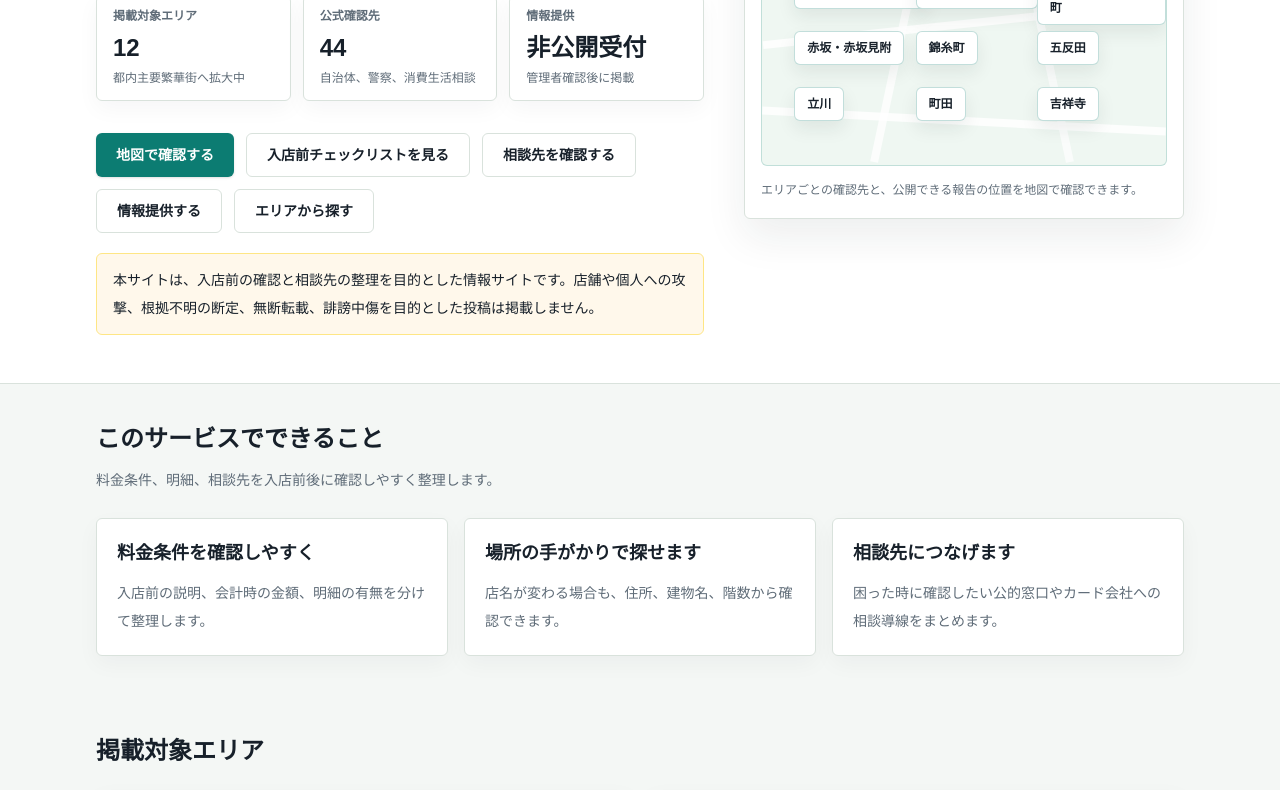
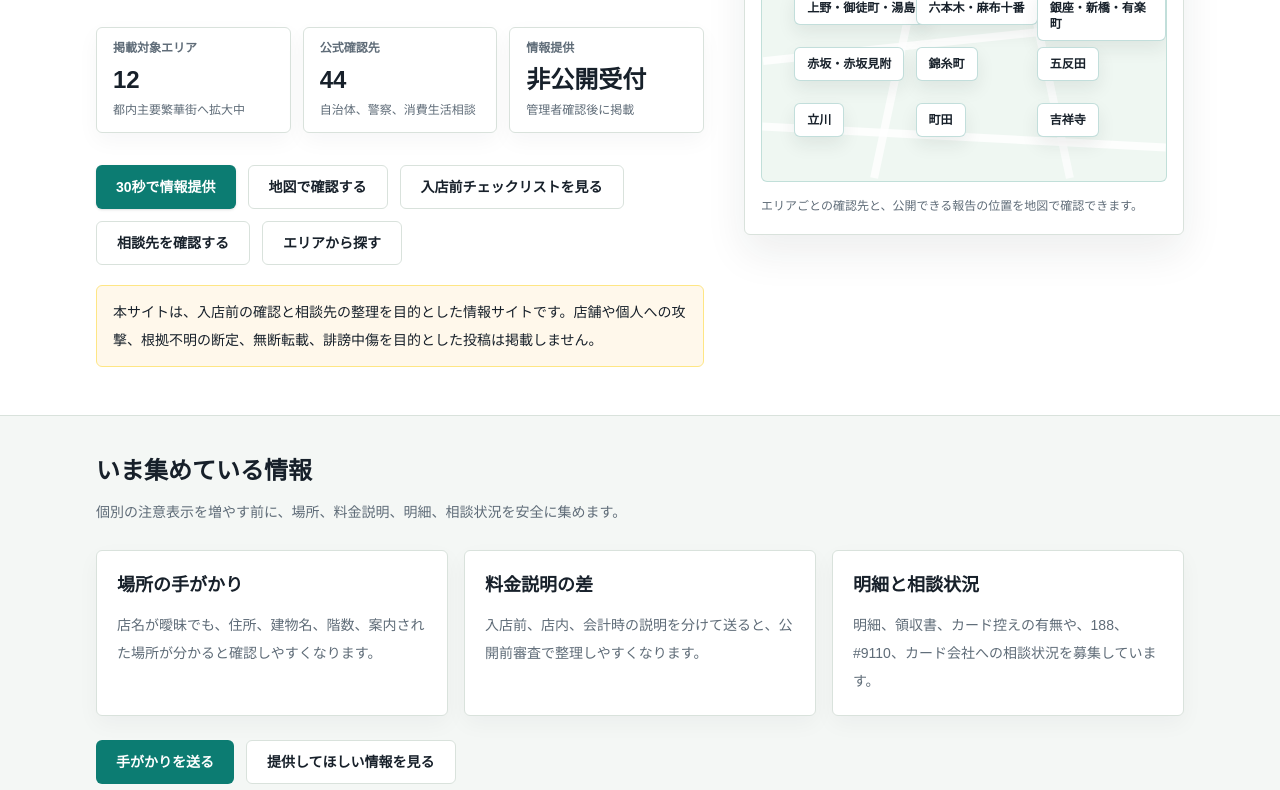
Before and after one commit to machonaengineer/nyutenmae-check-tokyo, a Next.js app: page / in a window 1280 px wide. Shown: the part 480-1270 px from the top of the page. Built offline with nearby package versions, Linux system fonts and the light colour scheme; no server answers.

Commit message:
Shift public UX toward information contribution

```diff
--- a/src/app/areas/[slug]/page.tsx
+++ b/src/app/areas/[slug]/page.tsx
@@ -194,7 +194,7 @@ export default async function AreaDetailPage({ params }: AreaPageProps) {
           </div>
         ) : (
           <>
-            <EmptyState message="このエリアはまだ公開できる個別報告がありません。公式確認先と確認項目を先に表示しています。" />
+            <EmptyState message="このエリアは公開できる個別報告を育てている段階です。場所、料金説明、明細の手がかりを募集しています。" />
             <div className="mt-5 rounded-md border border-line bg-white p-5 shadow-[0_8px_22px_rgb(23_32_42/0.04)]">
               <div className="grid gap-3 text-sm text-muted sm:grid-cols-3">
                 <p>承認済み報告: 0件</p>
@@ -202,8 +202,22 @@ export default async function AreaDetailPage({ params }: AreaPageProps) {
                 <p>審査中の確認候補: {reviewCandidateCount}件</p>
               </div>
               <p className="mt-4 text-sm leading-7 text-muted">
-                まずは公式確認先、入店前の確認項目、情報提供フォームを案内します。具体的な手がかりがある場合は、情報提供フォームから送信できます。
+                まずは公式確認先、入店前の確認項目、情報提供フォームを案内します。店名が曖昧でも、住所、建物名、階数、料金説明、明細の有無があれば非公開で送信できます。
               </p>
+              <div className="mt-5 grid gap-3 md:grid-cols-3">
+                {[
+                  "案内を受けた場所と入店先の住所",
+                  "入店前と会計時の説明差",
+                  "明細、領収書、カード控えの有無",
+                ].map((item) => (
+                  <div
+                    className="rounded-md border border-line bg-surface px-4 py-3 text-sm font-semibold leading-6 text-ink"
+                    key={item}
+                  >
+                    {item}
+                  </div>
+                ))}
+              </div>
               <div className="mt-5 grid gap-3 md:grid-cols-3">
                 {researchSources.slice(0, 3).map((source) => (
                   <article
--- a/src/app/areas/page.tsx
+++ b/src/app/areas/page.tsx
@@ -41,7 +41,28 @@ export default async function AreasPage() {
         eyebrow="Areas"
         title="掲載対象エリア"
         description="都内繁華街のうち、入店前の料金確認や会計確認に関わる注意情報を整理しやすいエリアから順次拡大しています。"
+        primaryAction={{ href: "/reports/quick", label: "情報提供する" }}
       />
+
+      <Section
+        title="公開情報を増やすために募集していること"
+        description="店名が変わる場合もあるため、店舗名だけでなく、住所、建物名、階数、料金説明、明細の有無を重視します。"
+      >
+        <div className="grid gap-4 md:grid-cols-3">
+          {[
+            "案内を受けた場所、入店した住所、建物名、階数",
+            "入店前説明、店内説明、会計時説明の違い",
+            "明細、領収書、カード控え、相談先への連絡状況",
+          ].map((item) => (
+            <article
+              className="rounded-md border border-line bg-white p-5 text-sm font-semibold leading-7 text-ink shadow-[0_8px_22px_rgb(23_32_42/0.04)]"
+              key={item}
+            >
+              {item}
+            </article>
+          ))}
+        </div>
+      </Section>
 
       <Section title="エリア一覧">
         <div className="grid gap-4 md:grid-cols-2">
@@ -63,10 +84,29 @@ export default async function AreasPage() {
               </div>
               {area.approvedReportCount === 0 ? (
                 <p className="mt-4 rounded-md border border-line bg-white px-3 py-2 text-xs leading-6 text-muted">
-                  個別の注意表示はまだありません。公式確認先と入店前確認項目を先に公開し、
-                  投稿は承認後だけ表示します。
+                  このエリアは個別の注意表示を育てている段階です。公式確認先と入店前確認項目を先に公開し、投稿は承認後だけ表示します。
                 </p>
               ) : null}
+              <div className="mt-4 flex flex-wrap gap-3 text-sm font-semibold">
+                <Link
+                  className="text-action no-underline"
+                  href={`/reports/quick?area=${area.slug}`}
+                >
+                  このエリアの手がかりを送る
+                </Link>
+                <Link
+                  className="text-action no-underline"
+                  href={`/areas/${area.slug}/contribute`}
+                >
+                  入力粒度を見る
+                </Link>
+                <Link
+                  className="text-action no-underline"
+                  href={`/areas/${area.slug}/evidence`}
+                >
+                  保存資料を見る
+                </Link>
+              </div>
             </article>
           ))}
         </div>
--- a/src/app/contribute/page.tsx
+++ b/src/app/contribute/page.tsx
@@ -58,7 +58,7 @@ export default function ContributePage() {
         eyebrow="Contribute"
         title="情報提供のお願い"
         description="公開できる注意情報を増やすため、料金説明、会計確認、明細提示、退店時対応に関する具体的な報告を募集しています。"
-        primaryAction={{ href: "/reports/new", label: "注意報告を送る" }}
+        primaryAction={{ href: "/reports/quick", label: "30秒で情報提供" }}
       />
 
       <Section title="提供してほしい情報">
--- a/src/app/page.tsx
+++ b/src/app/page.tsx
@@ -65,6 +65,21 @@ const servicePrinciples = [
   },
 ] as const;
 
+const wantedSignals = [
+  {
+    title: "場所の手がかり",
+    text: "店名が曖昧でも、住所、建物名、階数、案内された場所が分かると確認しやすくなります。",
+  },
+  {
+    title: "料金説明の差",
+    text: "入店前、店内、会計時の説明を分けて送ると、公開前審査で整理しやすくなります。",
+  },
+  {
+    title: "明細と相談状況",
+    text: "明細、領収書、カード控えの有無や、188、#9110、カード会社への相談状況を募集しています。",
+  },
+] as const;
+
 export default function Home() {
   return (
     <>
@@ -78,10 +93,10 @@ export default function Home() {
                 {SITE.name}
               </h1>
               <p className="mt-5 max-w-2xl text-xl leading-9 text-muted">
-                キャッチについて行く前に見る、都内繁華街の入店前チェック
+                情報提供で育てる、都内繁華街の入店前チェック
               </p>
               <p className="mt-4 max-w-2xl text-base leading-8 text-muted">
-                料金説明、明細、相談先を入店前に確認。新宿・池袋・渋谷・六本木など、都内繁華街の注意情報を地図とチェックリストで整理します。
+                料金説明、明細、相談先を入店前に確認。新宿・池袋・渋谷・六本木など、都内繁華街の手がかりを非公開で受け付け、承認済み情報だけを地図とチェックリストで整理します。
               </p>
               <div className="mt-6 grid max-w-2xl gap-3 text-sm leading-6 text-muted sm:grid-cols-3">
                 <div className="border-l-2 border-action pl-3">
@@ -108,10 +123,18 @@ export default function Home() {
               </div>
               <div className="mt-8 flex flex-col gap-3 sm:flex-row sm:flex-wrap">
                 <TrackedLink
+                  href="/reports/quick"
+                  eventName={ANALYTICS_EVENTS.quickReportCta}
+                  eventProperties={{ placement: "home_primary" }}
+                  className="inline-flex h-11 items-center justify-center rounded-md bg-action px-5 text-sm font-semibold text-white no-underline shadow-sm transition hover:bg-action-dark"
+                >
+                  30秒で情報提供
+                </TrackedLink>
+                <TrackedLink
                   href="/map"
                   eventName={ANALYTICS_EVENTS.guideCta}
                   eventProperties={{ placement: "home", target: "map" }}
-                  className="inline-flex h-11 items-center justify-center rounded-md bg-action px-5 text-sm font-semibold text-white no-underline shadow-sm transition hover:bg-action-dark"
+                  className="inline-flex h-11 items-center justify-center rounded-md border border-line bg-white px-5 text-sm font-semibold text-ink no-underline transition hover:bg-paper"
                 >
                   地図で確認する
                 </TrackedLink>
@@ -127,14 +150,6 @@ export default function Home() {
                 >
                   相談先を確認する
                 </Link>
-                <TrackedLink
-                  href="/reports/quick"
-                  eventName={ANALYTICS_EVENTS.quickReportCta}
-                  eventProperties={{ placement: "home" }}
-                  className="inline-flex h-11 items-center justify-center rounded-md border border-line bg-white px-5 text-sm font-semibold text-ink no-underline transition hover:bg-paper"
-                >
-                  情報提供する
-                </TrackedLink>
                 <Link
                   href="/areas"
                   className="inline-flex h-11 items-center justify-center rounded-md border border-line bg-surface px-5 text-sm font-semibold text-ink no-underline transition hover:bg-paper"
@@ -185,6 +200,39 @@ export default function Home() {
           </div>
         </Container>
       </section>
+
+      <Section
+        title="いま集めている情報"
+        description="個別の注意表示を増やす前に、場所、料金説明、明細、相談状況を安全に集めます。"
+      >
+        <div className="grid gap-4 md:grid-cols-3">
+          {wantedSignals.map((signal) => (
+            <article
+              key={signal.title}
+              className="rounded-md border border-line bg-white p-5 shadow-[0_8px_22px_rgb(23_32_42/0.04)]"
+            >
+              <h2 className="text-lg font-bold text-ink">{signal.title}</h2>
+              <p className="mt-3 text-sm leading-7 text-muted">{signal.text}</p>
+            </article>
+          ))}
+        </div>
+        <div className="mt-6 flex flex-col gap-3 sm:flex-row">
+          <TrackedLink
+            href="/reports/quick"
+            eventName={ANALYTICS_EVENTS.quickReportCta}
+            eventProperties={{ placement: "home_wanted_signals" }}
+            className="inline-flex h-11 items-center justify-center rounded-md bg-action px-5 text-sm font-semibold text-white no-underline transition hover:bg-action-dark"
+          >
+            手がかりを送る
+          </TrackedLink>
+          <Link
+            href="/contribute"
+            className="inline-flex h-11 items-center justify-center rounded-md border border-line bg-white px-5 text-sm font-semibold text-ink no-underline transition hover:bg-paper"
+          >
+            提供してほしい情報を見る
+          </Link>
+        </div>
+      </Section>
 
       <Section
         title="このサービスでできること"
```
Also changed, not shown: 1 other file (tests, documents, lock files or other folders).
